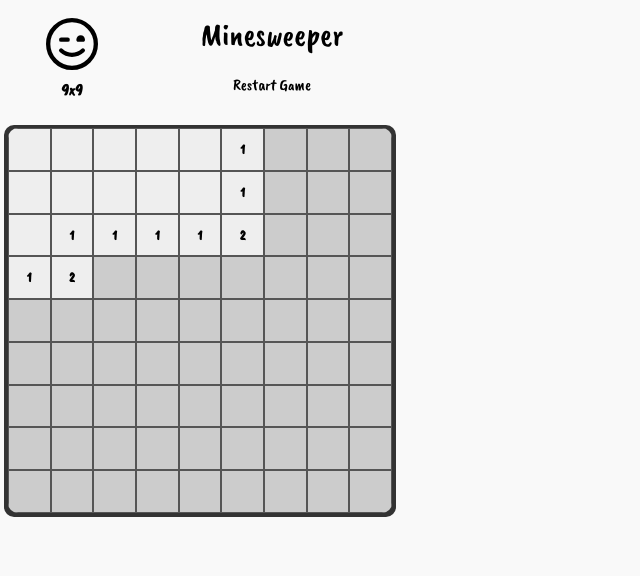
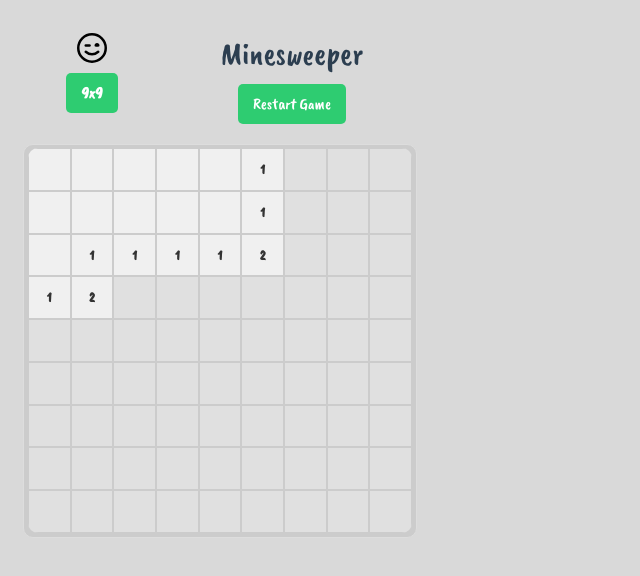
Before and after one commit to omarElspaa/Minesweeper, a browser extension: page index.html in a window 1280 px wide. Both pictures are taken after a click on the element 29 px from the left and 149 px from the top of the page. Shown: the whole page, without its empty margins (0-640 px from the left). Drawn offline with nearby package versions, Linux system fonts and the light colour scheme.

Commit message:
Changed the styling

```diff
--- a/style.css
+++ b/style.css
@@ -8,11 +8,10 @@ body {
 text-align: center;
 margin: 0;
 padding: 20px;
-  background-color: #f9f9f9;
+background-color: #d9d9d9; /* Moderately dark background */
+color: #333333; /* Dark text color */
 width: 400px;
 height: 520px;
-  margin: 0;
-  padding: 0;
 display: flex;
 flex-direction: column;
 justify-content: center;
@@ -21,16 +20,18 @@ body {
 h1 {
 margin: 0;
 padding: 10px;
+color: #2c3e50; /* Dark blue */
 }
 .static {
   width: 100%;
   display: flex;
   justify-content: space-around;
-    align-items: center;
+  align-items: flex-start;
 }
 .controls-container {
   display: flex;
   flex-direction: column;
+  align-items: center;
 }
 .options {
   display: flex;
@@ -42,7 +43,8 @@ h1 {
 align-items: center;
 aspect-ratio: 1;
 width: 98%;
-  background-color: #333;
+background-color: #cccccc; /* White background */
+border: 1px solid #dddddd; /* Light border */
 border-radius: 10px;
 position: relative; /* Needed for positioning the overlay */
 }
@@ -58,14 +60,14 @@ h1 {
 display: flex;
 justify-content: center;
 align-items: center;
-  background-color: #ccc;
-  border: 1px solid #555;
+background-color: #e0e0e0; /* Slightly darker light cells */
+border: 1px solid #cccccc; /* Light gray border */
 font-weight: bold;
 cursor: pointer;
 user-select: none;
 }
 .cell:not(.revealed, .mine, .flag):hover {
-  background-color: #aaa;
+background-color: #dcdcdc; /* Darker gray */
 }
 .cell-small {
   font-size: 14px;
@@ -77,15 +79,16 @@ h1 {
   font-size: 8px;
 }
 .cell.revealed {
-  background-color: #eee;
+background-color: #f0f0f0; /* Very light gray */
 cursor: default;
 }
 .cell.mine {
-  background-color: red;
+background-color: #e74c3c; /* Red */
 color: white;
 }
 .cell.flag {
-  background-color: yellow;
+background-color: #f1c40f; /* Yellow */
+color: black; /* Dark text for contrast */
 }
 .controls {
 margin-bottom: 20px;
@@ -95,9 +98,14 @@ button {
 font-size: 16px;
 cursor: pointer;
 border: none;
-  background: none;
-  color: inherit;
+background: #2ecc71; /* Green */
+color: white;
 text-align: center;
+border-radius: 5px;
+transition: background-color 0.3s;
+}
+button:hover {
+background: #27ae60; /* Darker green */
 }
 .game-size-btn {
 font-weight: bold;
@@ -112,9 +120,15 @@ button {
 display: none;
 justify-content: center;
 align-items: center;
-  background-color: rgba(0, 0, 0, 0.5); /* Transparent dark background */
-  color: white;
+background-color: rgba(240, 240, 240, 0.8); /* Moderately dark transparent background */
+color: #2c3e50; /* Dark text */
 font-size: 24px;
 font-weight: bold;
 border-radius: 10px;
 }
+
+.static img {
+  width: 30px; /* Adjusted to align with adjacent elements */
+  height: 30px;
+  padding: 10px;
+}
```
Lines whose indentation alone changed are shown as unchanged.
